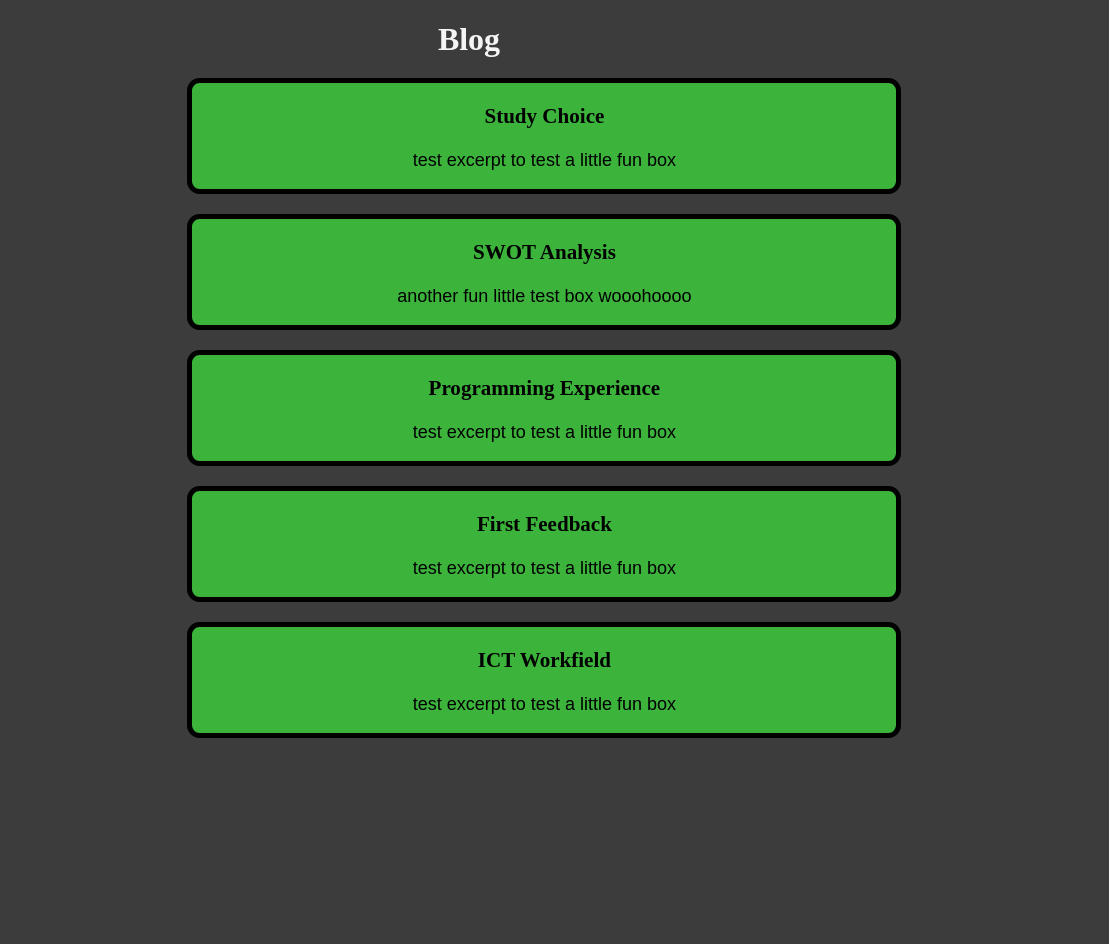
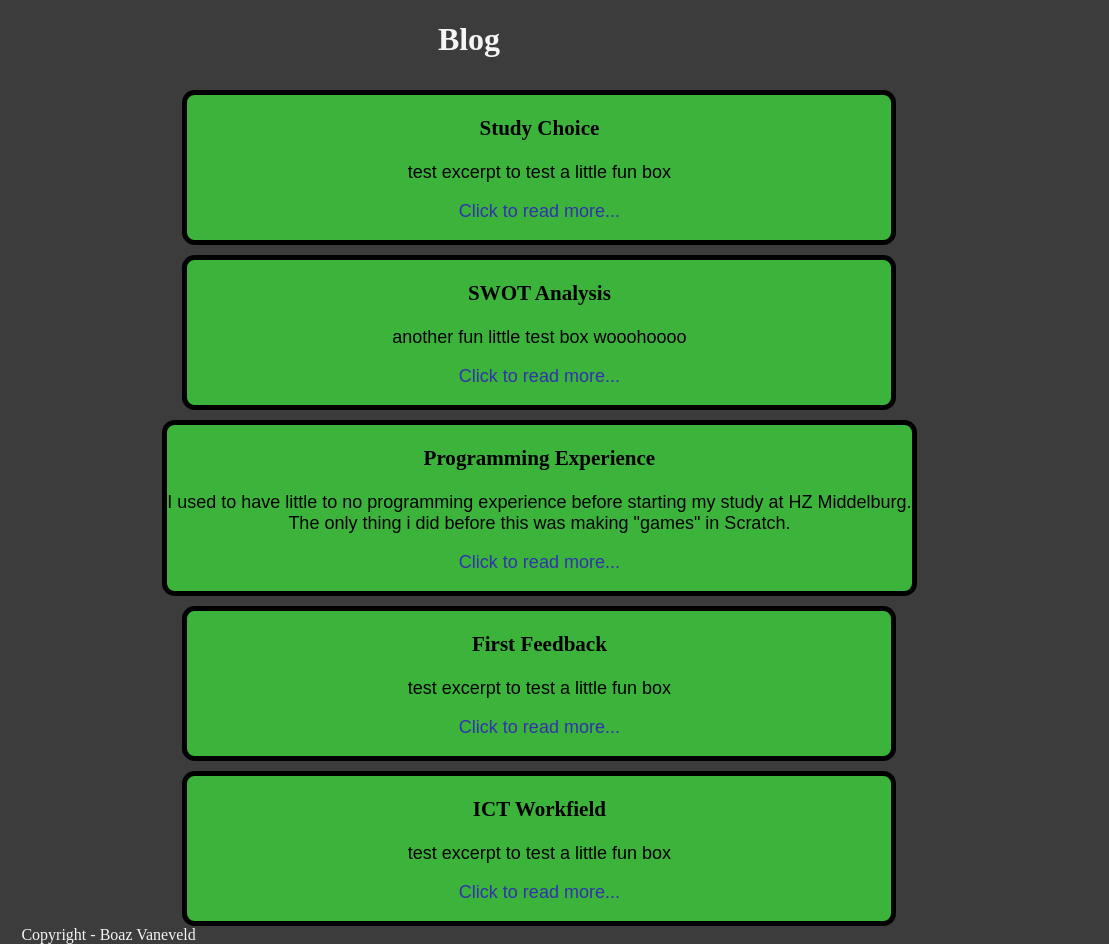
Before and after one commit to BoazVaneveld/BoazVaneveld.github.io, a plain HTML site: page pages/blog.html in a window 1280 px wide. Shown: the full height of the page, 171-1280 px from the left. Before the commit the page ends 800 px from the top, so only its background shows below. Drawn offline with Linux system fonts and the light colour scheme.

Commit message:
"added read more links to main blog list pages. added css to profile list"

```diff
--- a/pages/blog.html
+++ b/pages/blog.html
@@ -53,30 +53,36 @@
                 <section class="blog_excerpt" id="study_choice_link">
                     <h3>Study Choice</h3>
                     <p>test excerpt to test a little fun box</p>
+                    <p class="fake_read_more_link">Click to read more...</p>
                 </section>
             </a>
             <a href="blog_pages/blog_page_swot.html">
                 <section class="blog_excerpt" id="swot_link">
                     <h3>SWOT Analysis</h3>
                     <p>another fun little test box wooohoooo</p>
+                    <p class="fake_read_more_link">Click to read more...</p>
                 </section>
             </a>
             <a href="blog_pages/blog_page_programming_experience.html">
                 <section class="blog_excerpt" id="programming_exp_link">
                     <h3>Programming Experience</h3>
-                    <p>test excerpt to test a little fun box</p>
+                    <p>I used to have little to no programming experience before starting my study at HZ Middelburg.<br>
+                        The only thing i did before this was making "games" in Scratch.</p>
+                        <p class="fake_read_more_link">Click to read more...</p>
                 </section>
             </a>
             <a href="blog_pages/blog_page_first_feedback.html">
                 <section class="blog_excerpt" id="first_feedback_link">
                     <h3>First Feedback</h3>
                     <p>test excerpt to test a little fun box</p>
+                    <p class="fake_read_more_link">Click to read more...</p>
                 </section>
             </a>
             <a href="blog_pages/blog_page_ict_workfield.html">
                 <section class="blog_excerpt" id="ict_workfield_link">
                     <h3>ICT Workfield</h3>
                     <p>test excerpt to test a little fun box</p>
+                    <p class="fake_read_more_link">Click to read more...</p>
                 </section>
             </a>
         </article>
--- a/stylesheet/main.css
+++ b/stylesheet/main.css
@@ -103,6 +103,10 @@ th, td {
 
 th {
     background-color: rgb(10, 10, 10);
+}
+
+.profile_hobby_list {
+    font-family: Arial, Helvetica, sans-serif;
 }
 
 #profile_text {
@@ -212,6 +216,7 @@ summary {
     display: flex;
     justify-content: center;
     align-items: center;
+    flex-direction: column;
 }
 
 .blog_excerpt {
@@ -221,34 +226,13 @@ summary {
     border-style: solid;
     border-width: 5px;
     min-width: 55vw;
+    max-width: 840px;
     text-align: center;
-    position: absolute;
-    transform: translate(0, -50%);
+    margin-top: 10px;
     margin-left: 11vw;
     border-radius: 0.7em;
 }
 
-#study_choice_link {
-    top: 17%;
-    left: 17%;
+.fake_read_more_link {
+    color: rgb(50, 50, 170);
 }
-
-#swot_link {
-    top: 34%;
-    left: 17%;
-}
-
-#programming_exp_link {
-    top: 51%;
-    left: 17%;
-}
-
-#first_feedback_link {
-    top: 68%;
-    left: 17%;
-}
-
-#ict_workfield_link {
-    top: 85%;
-    left: 17%;
-}
```
Also changed, not shown: pages/profile.html (+1 -1 lines).
